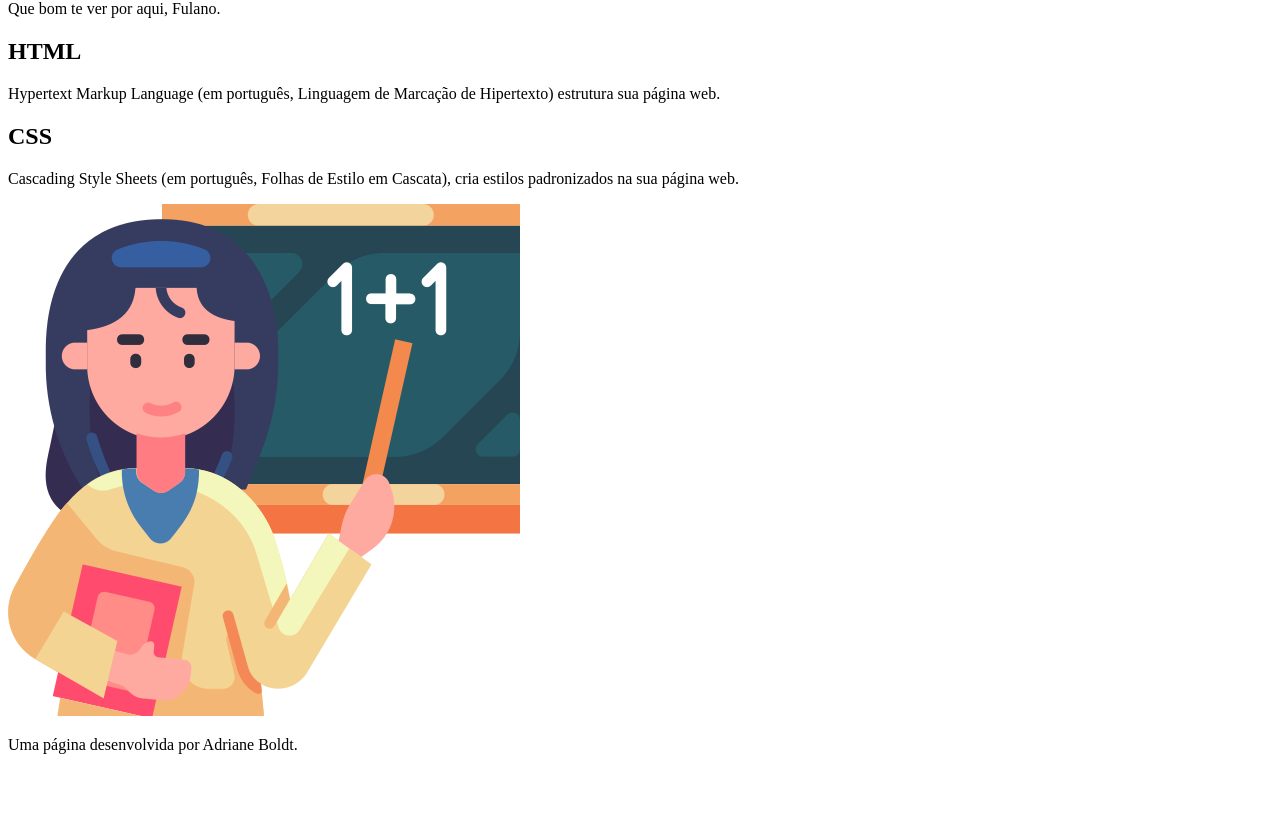
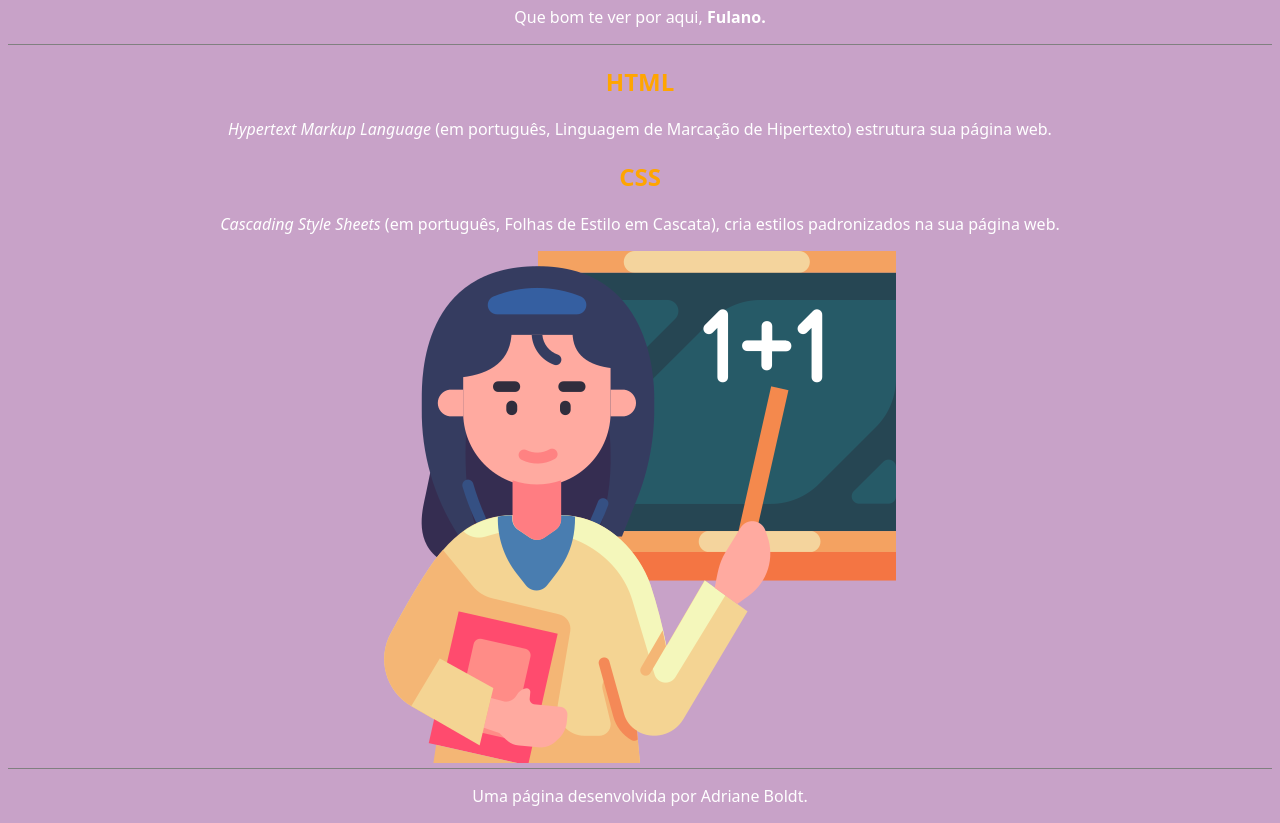
Before and after one commit to DriBoldt/Hello-World, a plain HTML site: page index.html in a window 1280 px wide. Shown: the part 80-903 px from the top of the page. Before the commit the page ends 850 px from the top, so only its background shows below. Drawn offline with Linux system fonts and the light colour scheme.

Commit message:
Criamos a estilização do site

```diff
--- a/index.html
+++ b/index.html
@@ -4,20 +4,21 @@
     <meta charset="UTF-8">
     <meta name="viewport" content="width=device-width, initial-scale=1.0">
     <title>Hello World</title>
+    <link rel="stylesheet" href="style.css">
 </head>
 <body>
     <header>
         <h1>Hello World</h1>
-        <p>Que bom te ver por aqui, Fulano.</p>
+        <p>Que bom te ver por aqui, <span id="nome-usuário">Fulano.</span></p>
 
     </header>
 
 <section>
     <h2>HTML</h2>
-    <P>Hypertext Markup Language (em português, Linguagem de Marcação de Hipertexto) estrutura sua página web.</P>
+    <P><span class="texto-inglês">Hypertext Markup Language</span> (em português, Linguagem de Marcação de Hipertexto) estrutura sua página web.</P>
 
     <h2>CSS</h2>
-    <p>Cascading Style Sheets (em português, Folhas de Estilo em Cascata), cria estilos padronizados na sua página web.</p>
+    <p><span class="texto-inglês"> Cascading Style Sheets</span> (em português, Folhas de Estilo em Cascata), cria estilos padronizados na sua página web.</p>
     <img src="imagem/imagem destaque.png" alt="Imagem colorida, contendo uma professora segurando um livro e ao fundo um quadro de giz escrito 1+1, dando a entender qual matéria a mesma leciona">
 </section>
 
--- /dev/null
+++ b/style.css
@@ -0,0 +1,26 @@
+h2{
+    color:orange;
+}
+
+body{
+    background-color: #C8A2C8;
+    color: white;
+    font-family: system-ui, -apple-system, BlinkMacSystemFont, 'Segoe UI', Roboto, Oxygen, Ubuntu, Cantarell, 'Open Sans', 'Helvetica Neue', sans-serif;
+    text-align: center;
+}
+
+header{
+    border-bottom: 1px solid grey;
+}
+
+footer{
+    border-top: 1px solid grey;
+}
+
+#nome-usuário{
+    font-weight: bold;
+}
+
+.texto-inglês{
+    font-style: italic;
+}
```
